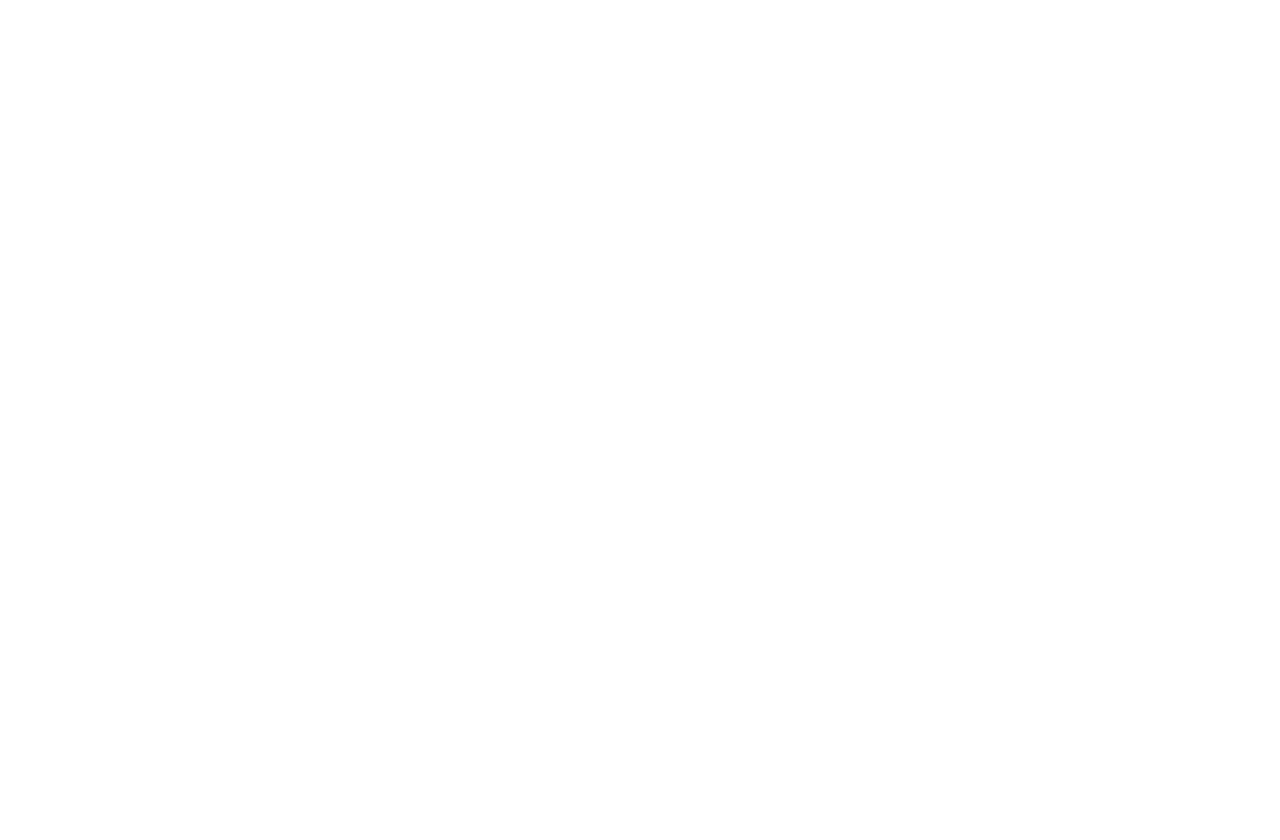
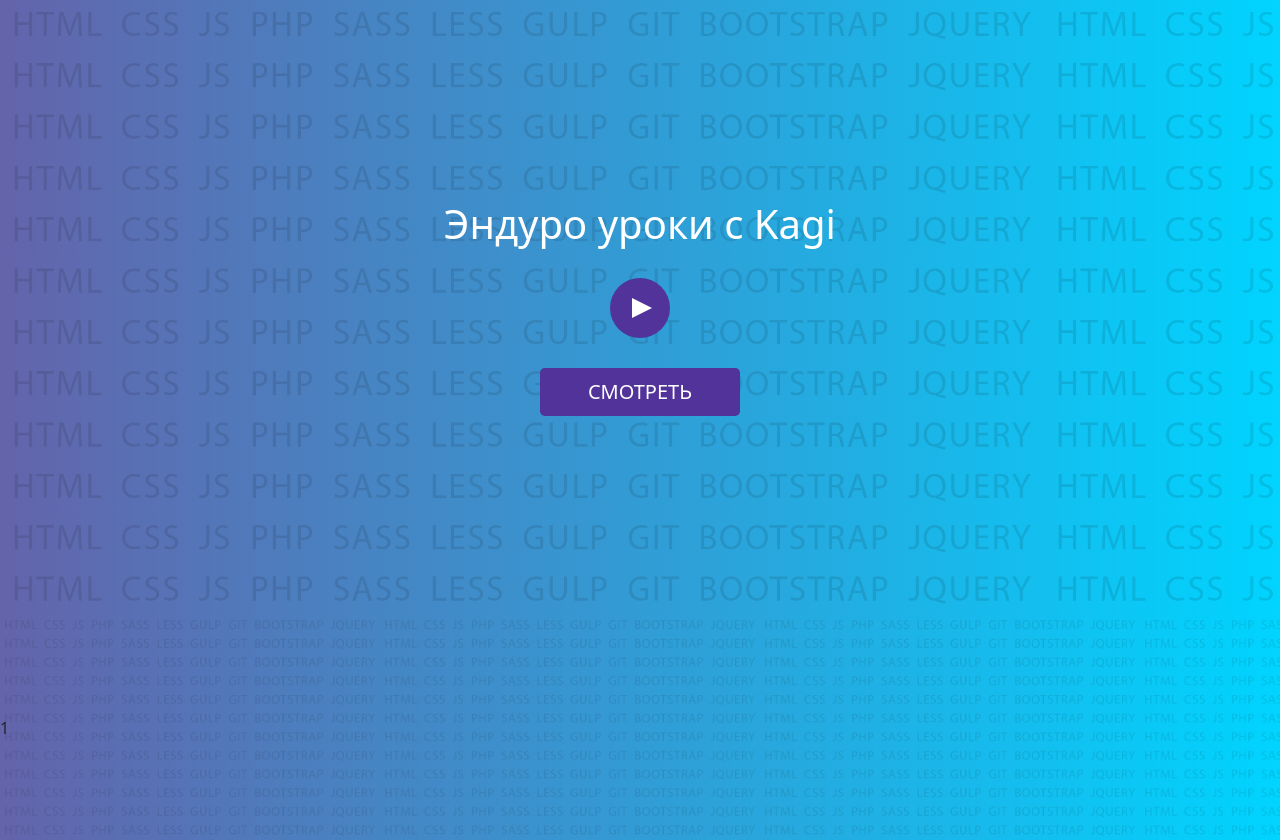
Before and after one commit to SergeyKagi/test-bootstrap, a plain HTML site: page index.html in a window 1280 px wide. Before the commit the page ends 800 px from the top, so only its background shows below. Drawn offline with Linux system fonts and the light colour scheme.

Commit message:
New Header

```diff
--- /dev/null
+++ b/css/fontello.css
@@ -0,0 +1,87 @@
+@font-face {
+  font-family: 'fontello';
+  src: url('../font/fontello.eot?42172333');
+  src: url('../font/fontello.eot?42172333#iefix') format('embedded-opentype'),
+       url('../font/fontello.woff2?42172333') format('woff2'),
+       url('../font/fontello.woff?42172333') format('woff'),
+       url('../font/fontello.ttf?42172333') format('truetype'),
+       url('../font/fontello.svg?42172333#fontello') format('svg');
+  font-weight: normal;
+  font-style: normal;
+}
+/* Chrome hack: SVG is rendered more smooth in Windozze. 100% magic, uncomment if you need it. */
+/* Note, that will break hinting! In other OS-es font will be not as sharp as it could be */
+/*
+@media screen and (-webkit-min-device-pixel-ratio:0) {
+  @font-face {
+    font-family: 'fontello';
+    src: url('../font/fontello.svg?42172333#fontello') format('svg');
+  }
+}
+*/
+
+ [class^="icon-"]:before, [class*=" icon-"]:before {
+  font-family: "fontello";
+  font-style: normal;
+  font-weight: normal;
+  speak: never;
+
+  display: inline-block;
+  text-decoration: inherit;
+  width: 1em;
+  margin-right: .2em;
+  text-align: center;
+  /* opacity: .8; */
+
+  /* For safety - reset parent styles, that can break glyph codes*/
+  font-variant: normal;
+  text-transform: none;
+
+  /* fix buttons height, for twitter bootstrap */
+  line-height: 1em;
+
+  /* Animation center compensation - margins should be symmetric */
+  /* remove if not needed */
+  margin-left: .2em;
+
+  /* you can be more comfortable with increased icons size */
+  /* font-size: 120%; */
+
+  /* Font smoothing. That was taken from TWBS */
+  -webkit-font-smoothing: antialiased;
+  -moz-osx-font-smoothing: grayscale;
+
+  /* Uncomment for 3D effect */
+  /* text-shadow: 1px 1px 1px rgba(127, 127, 127, 0.3); */
+}
+
+.icon-phone:before { content: '\e800'; } /* '' */
+.icon-location:before { content: '\e801'; } /* '' */
+.icon-heart:before { content: '\e802'; } /* '' */
+.icon-upload-cloud-outline:before { content: '\e803'; } /* '' */
+.icon-chart-bar:before { content: '\e804'; } /* '' */
+.icon-help:before { content: '\e805'; } /* '' */
+.icon-thumbs-up:before { content: '\e806'; } /* '' */
+.icon-group:before { content: '\e807'; } /* '' */
+.icon-down-open:before { content: '\e808'; } /* '' */
+.icon-left-open:before { content: '\e809'; } /* '' */
+.icon-right-open:before { content: '\e80a'; } /* '' */
+.icon-up-open:before { content: '\e80b'; } /* '' */
+.icon-down-dir:before { content: '\e80c'; } /* '' */
+.icon-up-dir:before { content: '\e80d'; } /* '' */
+.icon-left-dir:before { content: '\e80e'; } /* '' */
+.icon-right-dir:before { content: '\e80f'; } /* '' */
+.icon-twitter:before { content: '\f099'; } /* '' */
+.icon-facebook:before { content: '\f09a'; } /* '' */
+.icon-github-circled:before { content: '\f09b'; } /* '' */
+.icon-list-numbered:before { content: '\f0cb'; } /* '' */
+.icon-mail-alt:before { content: '\f0e0'; } /* '' */
+.icon-mobile:before { content: '\f10b'; } /* '' */
+.icon-code:before { content: '\f121'; } /* '' */
+.icon-rouble:before { content: '\f158'; } /* '' */
+.icon-youtube-play:before { content: '\f16a'; } /* '' */
+.icon-instagram:before { content: '\f16d'; } /* '' */
+.icon-vkontakte:before { content: '\f189'; } /* '' */
+.icon-file-video:before { content: '\f1c8'; } /* '' */
+.icon-paper-plane:before { content: '\f1d8'; } /* '' */
+.icon-chart-line:before { content: '\f201'; } /* '' */
--- /dev/null
+++ b/css/style.css
@@ -0,0 +1,84 @@
+:root {
+  --color1: #05b1b1;
+  --color2: #52339a;
+}
+
+header,
+footer,
+section {
+  padding: 100px 0;
+}
+
+header {
+  padding: 200px 0;
+}
+
+header,
+footer {
+  background: url(../img/pattern.png), var(--color2);
+  background: url(../img/pattern.png),
+    linear-gradient(
+      90deg,
+      rgba(2, 0, 36, 1) 0%,
+      rgba(9, 9, 121, 0.6306897759103641) 0%,
+      rgba(0, 212, 255, 1) 100%
+    );
+  background-size: contain;
+}
+
+.itd_play {
+  background-color: var(--color2);
+  width: 60px;
+  height: 60px;
+  border-radius: 50%;
+  display: flex;
+  justify-content: center;
+  align-items: center;
+  margin: 30px auto;
+  cursor: pointer;
+  transition: all 0.2s ease;
+}
+
+.itd_play:hover {
+  background-color: var(--color1);
+}
+
+.itd_triangle {
+  margin-right: -3px;
+  width: 0;
+  height: 0;
+  border-style: solid;
+  border-width: 10px 0 10px 20px;
+  border-color: transparent transparent transparent var(--bs-white);
+}
+
+.btn-itd {
+  display: block;
+  max-width: 200px;
+  margin: 0 auto;
+  padding: 8px 30px;
+  color: var(--bs-white);
+  background-color: var(--color2);
+}
+
+.btn-itd:hover {
+  color: var(--bs-white);
+  background-color: var(--color1);
+}
+
+.embed-container {
+  position: relative;
+  padding-bottom: 56.25%;
+  height: 0;
+  overflow: hidden;
+  max-width: 100%;
+}
+.embed-container iframe,
+.embed-container object,
+.embed-container embed {
+  position: absolute;
+  top: 0;
+  left: 0;
+  width: 100%;
+  height: 100%;
+}
--- a/index.html
+++ b/index.html
@@ -4,10 +4,69 @@
     <meta charset="UTF-8" />
     <meta http-equiv="X-UA-Compatible" content="IE=edge" />
     <meta name="viewport" content="width=device-width, initial-scale=1.0" />
-    <title>Document</title>
-    <link href="/css/bootstrap.min.css" rel="stylesheet" />
+    <title>Тестовый сайт для изучения Bootstrap</title>
+    <link rel="shortcut icon" href="img/favicon.ico" type="image/x-icon" />
+    <link rel="stylesheet" href="/css/bootstrap.min.css" />
+    <link rel="stylesheet" href="/css/fontello.css" />
+    <link rel="stylesheet" href="/css/style.css" />
   </head>
+
   <body>
+    <header>
+      <div class="container">
+        <div class="row">
+          <div class="col-12">
+            <h1 class="text-center text-white">Эндуро уроки с Kagi</h1>
+            <div
+              class="itd_play"
+              data-bs-toggle="modal"
+              data-bs-target="#exampleModal"
+            >
+              <div class="itd_triangle"></div>
+            </div>
+
+            <a href="#footer" class="btn btn-itd btn-lg text-uppercase"
+              >Смотреть</a
+            >
+          </div>
+        </div>
+      </div>
+    </header>
+
+    <footer id="footer">1</footer>
+
+    <div
+      class="modal fade"
+      id="exampleModal"
+      tabindex="-1"
+      aria-labelledby="exampleModalLabel"
+      aria-hidden="true"
+    >
+      <div class="modal-dialog">
+        <div class="modal-content">
+          <div class="modal-header">
+            <h1 class="modal-title fs-5" id="exampleModalLabel">
+              Offroad Yamaha Tenere 700
+            </h1>
+            <button
+              type="button"
+              class="btn-close"
+              data-bs-dismiss="modal"
+              aria-label="Close"
+            ></button>
+          </div>
+          <div class="modal-body">
+            <div class="embed-container">
+              <iframe
+                src="https://www.youtube.com/embed//A1cKBis2nP4"
+                frameborder="0"
+                allowfullscreen
+              ></iframe>
+            </div>
+          </div>
+        </div>
+      </div>
+    </div>
     <script src="/js/bootstrap.bundle.min.js"></script>
   </body>
 </html>
```
Also changed, not shown: css/bootstrap.min.css, font/fontello.ttf (added), font/fontello.woff (added), font/fontello.woff2 (added), img/author.png (added), img/favicon.ico (added), img/mockup.png (added), img/pattern.png (added), img/people.jpg (added), img/preview.png (added), js/bootstrap.bundle.min.js, 2 other files.
